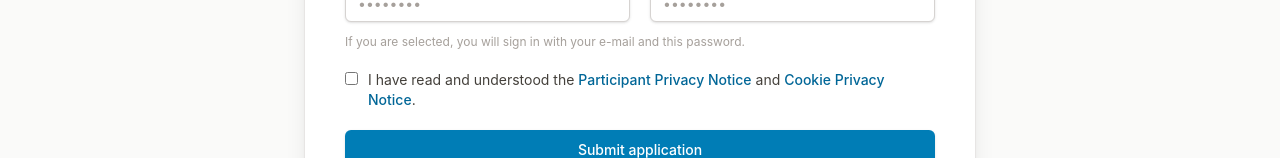
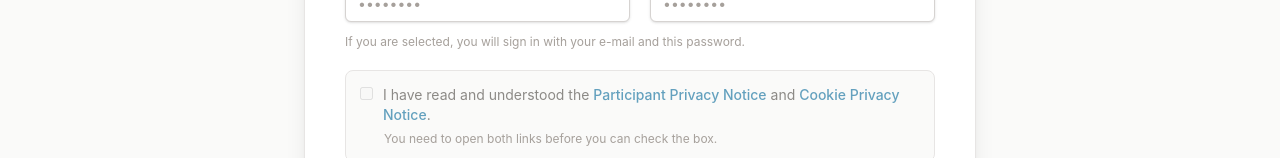
Before and after one commit to dnzkynk/fiba-play, a Next.js app: page /apply in a window 1280 px wide. Shown: the part 642-800 px from the top of the page. Built offline with nearby package versions, Linux system fonts and the light colour scheme; no server answers.

Commit message:
Aydınlatma metinleri: onay kutusu, her iki belge açılmadan işaretlenemiyor

```diff
--- a/app/apply/page.js
+++ b/app/apply/page.js
@@ -32,6 +32,8 @@ export default async function ApplyPage() {
     noticeAnd: t("applyNoticeAnd"),
     noticeCookie: t("applyNoticeCookie"),
     noticeErr: t("applyNoticeErr"),
+    noticeOpenErr: t("applyNoticeOpenErr"),
+    noticeOpenHint: t("applyNoticeOpenHint"),
   };
 
   return (
--- a/app/apply/ui.js
+++ b/app/apply/ui.js
@@ -9,6 +9,8 @@ export function ApplyForm({ labels, lang }) {
   const [password, setPassword] = useState("");
   const [password2, setPassword2] = useState("");
   const [notice, setNotice] = useState(false);
+  const [opened, setOpened] = useState({ participant: false, cookie: false });
+  const bothOpened = opened.participant && opened.cookie;
   const [state, setState] = useState("idle"); // idle | busy | done
   const [error, setError] = useState("");
 
@@ -33,6 +35,7 @@ export function ApplyForm({ labels, lang }) {
     if (clean.fullName.length < 5 || !clean.fullName.includes(" ")) return setError(labels.nameErr);
     if (password.length < 6) return setError(labels.passErr);
     if (password !== password2) return setError(labels.passMismatch);
+    if (!bothOpened) return setError(labels.noticeOpenErr);
     if (!notice) return setError(labels.noticeErr);
     clean.password = password;
     clean.noticeAck = "1";
@@ -101,18 +104,27 @@ export function ApplyForm({ labels, lang }) {
         </div>
       </div>
       <span className="-mt-2 text-xs text-stone-400">{labels.passHint}</span>
-      <label className="flex items-start gap-2.5 text-sm text-stone-700">
-        <input type="checkbox" className="mt-0.5 accent-fiba-600" checked={notice}
-          onChange={(e) => setNotice(e.target.checked)} />
+      <div className="flex flex-col gap-1.5 rounded-lg border border-stone-200 bg-stone-50 p-3.5">
+        <label className={`flex items-start gap-2.5 text-sm text-stone-700 ${!bothOpened ? "opacity-60" : ""}`}>
+          <input type="checkbox" className="mt-0.5 accent-fiba-600" checked={notice} disabled={!bothOpened}
+            onChange={(e) => setNotice(e.target.checked)} title={!bothOpened ? labels.noticeOpenErr : undefined} />
           <span>
             {labels.noticePre}{" "}
             <a href="/legal/participant-privacy-notice.pdf" target="_blank" rel="noreferrer"
-            className="font-medium text-fiba-700 hover:underline">{labels.noticeParticipant}</a>
+              onClick={() => setOpened((o) => ({ ...o, participant: true }))}
+              className="font-medium text-fiba-700 hover:underline">
+              {labels.noticeParticipant}{opened.participant && " ✓"}
+            </a>
             {" "}{labels.noticeAnd}{" "}
             <a href="/legal/cookie-privacy-notice.pdf" target="_blank" rel="noreferrer"
-            className="font-medium text-fiba-700 hover:underline">{labels.noticeCookie}</a>.
+              onClick={() => setOpened((o) => ({ ...o, cookie: true }))}
+              className="font-medium text-fiba-700 hover:underline">
+              {labels.noticeCookie}{opened.cookie && " ✓"}
+            </a>.
           </span>
         </label>
+        {!bothOpened && <p className="pl-6 text-xs text-stone-400">{labels.noticeOpenHint}</p>}
+      </div>
       {error && (
         <p className="rounded-lg border border-red-200 bg-red-50 px-3 py-2 text-sm text-red-700">{error}</p>
       )}
```
Also changed, not shown: lib/i18n.js. Lines whose indentation alone changed are shown as unchanged.
